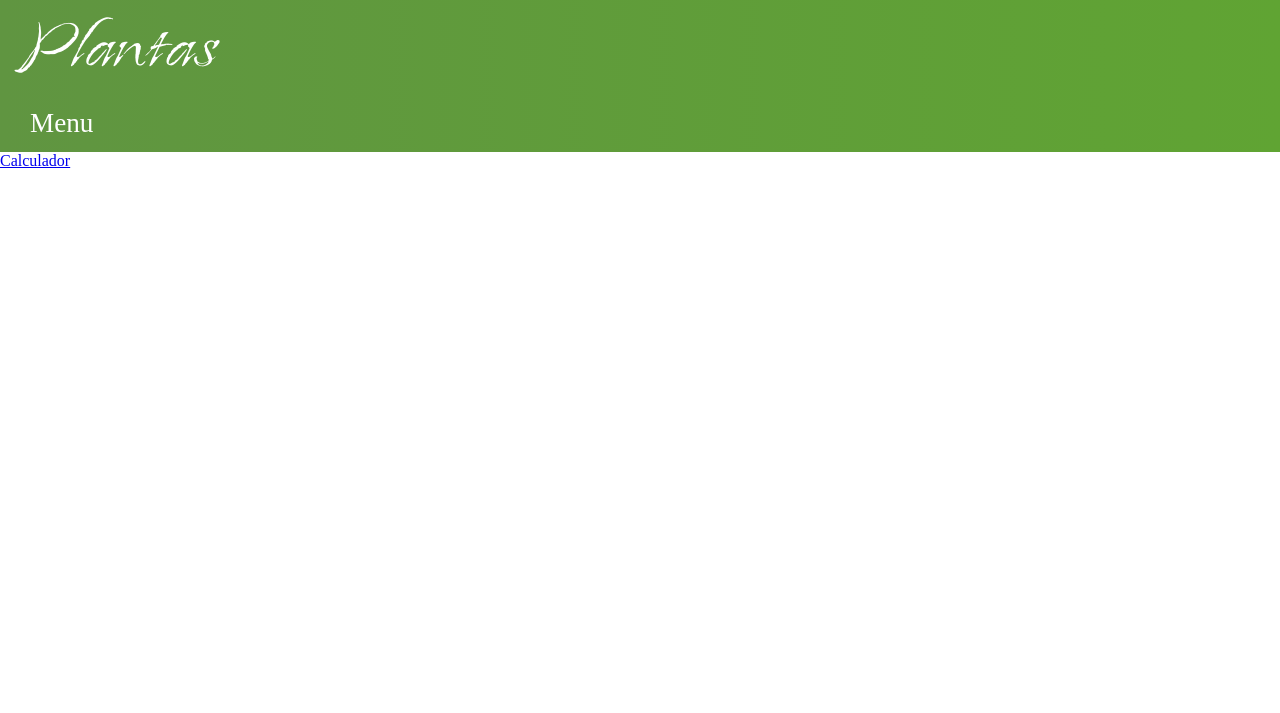
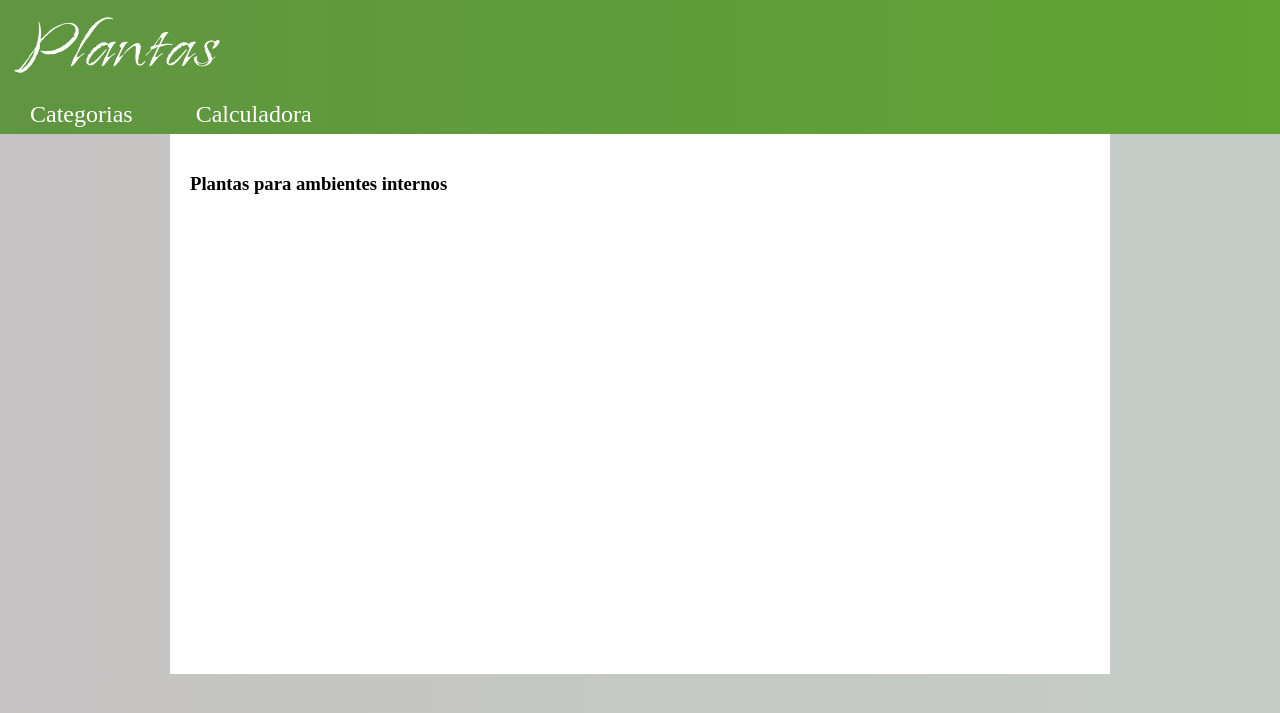
Before and after one commit to sosmarcos/Ordenador, a PHP site: page / in a window 1280 px wide. Shown: the top 713 px of the page. Run offline with PHP 8.4, Linux system fonts and the light colour scheme; some web fonts are replaced.

Commit message:
Plantas Update

```diff
--- a/calculadora.html
+++ b/calculadora.html
@@ -25,12 +25,14 @@
             <li class="navItem"><a href="#">Vento</a></li>
         </ul>
     </nav>
+    <section>
         <input type="button" class="botao" value="5%" onclick="porcento5()">
         <input type="button" class="botao" value="3%" onclick="porcento3()">
         <input type="button" class="botao" value="X" onclick="multiplicação()">
         <label for="entrada">Valor:</label>
         <input type="number" id="entrada" onchange="soma()">
         <p id="retorno"></p>
+    </section>
     <script src="script.js"></script>
 </body>
 </html>
--- a/index.html
+++ b/index.html
@@ -13,20 +13,34 @@
         <h1 class="cabeça">Plantas</h1>
     </header>
     <nav>
-        <input type="button" value="Menu" class="navButton" onclick="menuExpand()">
+        <input type="button" value="Categorias" class="navButton" onclick="menuExpand()">
+        <input type="button" value="Calculadora" class="navButton" onclick="sectionExpand('calculadora')">
         <ul id="navMenu">
-            <li class="navItem"><a href="plantas_internas.html">Internas</a></li>
-            <li class="navItem"><a href="#">Jardins</a></li>
-            <li class="navItem"><a href="#">Cercas vivas</a></li>
-            <li class="navItem"><a href="#">Pendentes</a></li>
-            <li class="navItem"><a href="#">Calçadas</a></li>
-            <li class="navItem"><a href="#">Piscinas</a></li>
-            <li class="navItem"><a href="#">Presentes</a></li>
-            <li class="navItem"><a href="#">Vento</a></li>
+            <li class="navItem"><div class="navItem" onclick="sectionExpand('plantas', 'internas')">Internas</div></li>
+            <li class="navItem"><div class="navItem">Jardins</div></li>
+            <li class="navItem"><div class="navItem">Cercas vivas</div></li>
+            <li class="navItem"><div class="navItem">Pendentes</div></li>
+            <li class="navItem"><div class="navItem">Calçadas</div></li>
+            <li class="navItem"><div class="navItem">Piscinas</div></li>
+            <li class="navItem"><div class="navItem">Presentes</div></li>
+            <li class="navItem"><div class="navItem">Vento</div></li>
         </ul>
     </nav>
     <main>
-        <a href="calculadora.html">Calculador</a>
+        <!--<a href="calculadora.html">Calculador</a>-->
+        <section id="calculadora">
+            <input type="button" class="botao" value="5%" onclick="porcento5()">
+            <input type="button" class="botao" value="3%" onclick="porcento3()">
+            <input type="button" class="botao" value="X" onclick="multiplicação()">
+            <label for="entrada">Valor:</label>
+            <input type="number" id="entrada" onchange="soma()">
+            <p id="retorno"></p>
+        </section>
+        <section id="plantas">
+            <article id="internas">
+                <h1>Plantas para ambientes internos</h1>
+            </article>
+        </section>
     </main>
     <script src="script.js"></script>
 </body>
--- a/script.js
+++ b/script.js
@@ -37,3 +37,10 @@ function menuExpand() {
     else {menu.style.display = 'block'}
 
 }
+
+function sectionExpand(section, article='') {
+    var sect = window.document.getElementById(section)
+    sect.style.display = 'block'
+
+    if (article)
+}
--- a/style.css
+++ b/style.css
@@ -19,6 +19,7 @@
 
 body {
     margin: 0px;
+    background-image: linear-gradient(90deg, #c5c3c3, #c5ccc7);
 }
 
 body > label, input, #retorno {
@@ -37,6 +38,18 @@ header {
 nav {
     margin: 0px;
     background-image: linear-gradient(90deg, #609541, #60a433);
+}
+
+main {
+    max-width: 900px;
+    min-height: 500px;
+    margin: 0px auto;
+    padding: 20px;
+    background-color: white;
+}
+
+section#calculadora {
+    display: none;
 }
 
 h1.cabeça {
@@ -59,24 +72,29 @@ ul {
     background: transparent;
     color: white;
     border: none;
-    padding: 2px 25px 8px 25px;
-    margin: 5px;
+    padding: 0px 29px 1px 25px;
+    margin: 0px 0px 5px 5px;
     border-radius: 50px;
-    font: normal 1.7em 'hina';
+    font: normal 1.5em 'hina';
+}
+
+.navButton:hover {
+    background-color: #7db45d;
+    transition-duration: 0.2s;
 }
 
 .navButton:active {
-    background-color: #7db45d;
+    background-color: #cdedba;
     box-shadow: inset 1px 1px 3px 0px #00000061;
-    transition-duration: 0.1s;
+    transition-duration: 0.5s;
 }
 
-.navItem {
+li.navItem {
     font: normal 1.5em 'hina';
     list-style-type: none;
 }
 
-.navItem > a {
+div.navItem {
     display: block;
     padding: 3px 40px;
     min-width: 170px;
@@ -84,14 +102,13 @@ ul {
     text-decoration: none;
 }
 
-.navItem > a:hover {
+div.navItem:hover {
     background-color: #678ab8;
-
     padding-left: 50px;
     padding-right: 30px;
 }
 
-.navItem > a:active {
+div.navItem:active {
     background-color: #678ab8;
     transition-duration: 0.2s;
     box-shadow: inset 0px 0px 4px 0px #0000009e;
```
Lines whose indentation alone changed are shown as unchanged.
